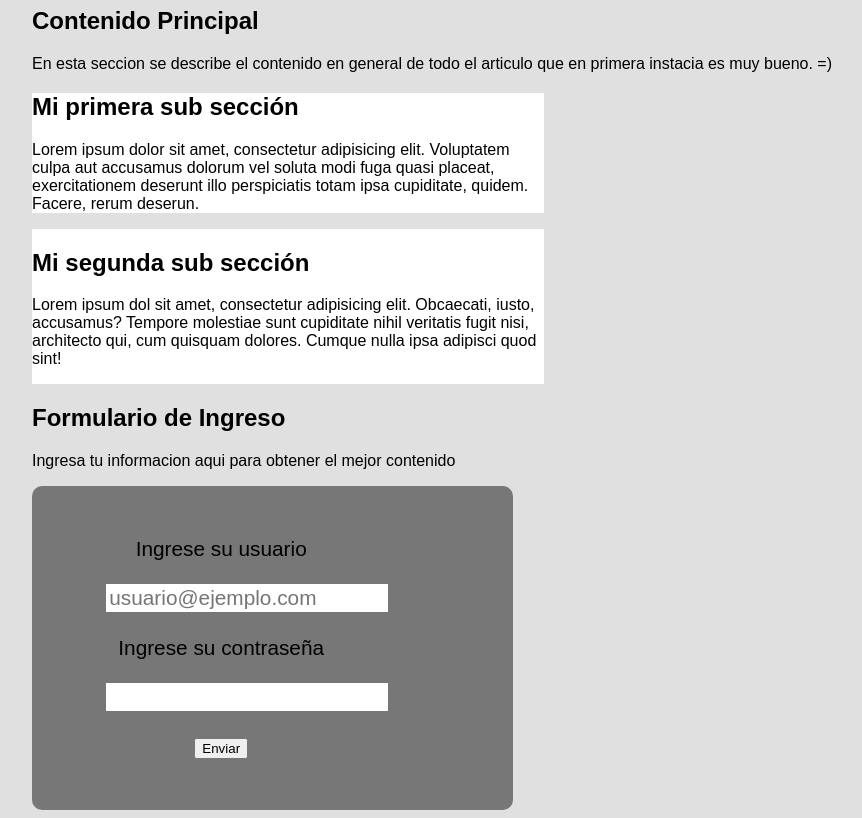
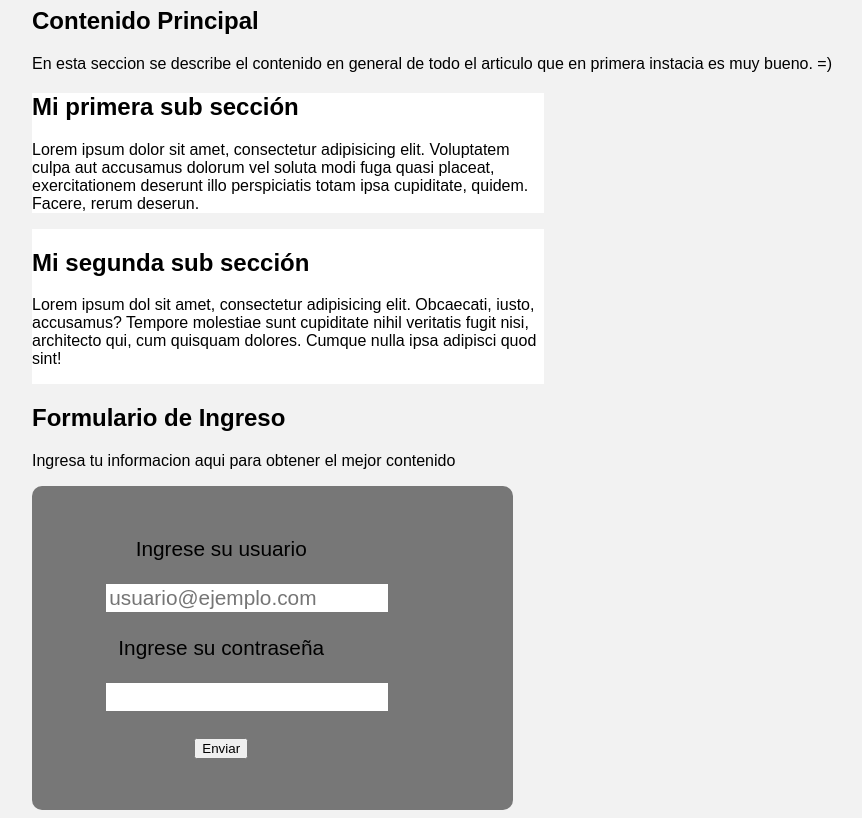
Before and after one commit to stivenbautista1998/Project_Prueba, a plain HTML site: page index.html in a window 1280 px wide. Shown: the part 73-891 px from the top of the page, without its empty margins (96-958 px from the left). Drawn offline with Linux system fonts and the light colour scheme.

Commit message:
Change background-color

```diff
--- a/style.css
+++ b/style.css
@@ -2,7 +2,7 @@ body{
   margin-left: 10%;
   margin-right: 10%;
   font-family: Arial;
-  background-color: #e0e0e0;
+  background-color: #f2f2f2;
 }
 
 form{
```
